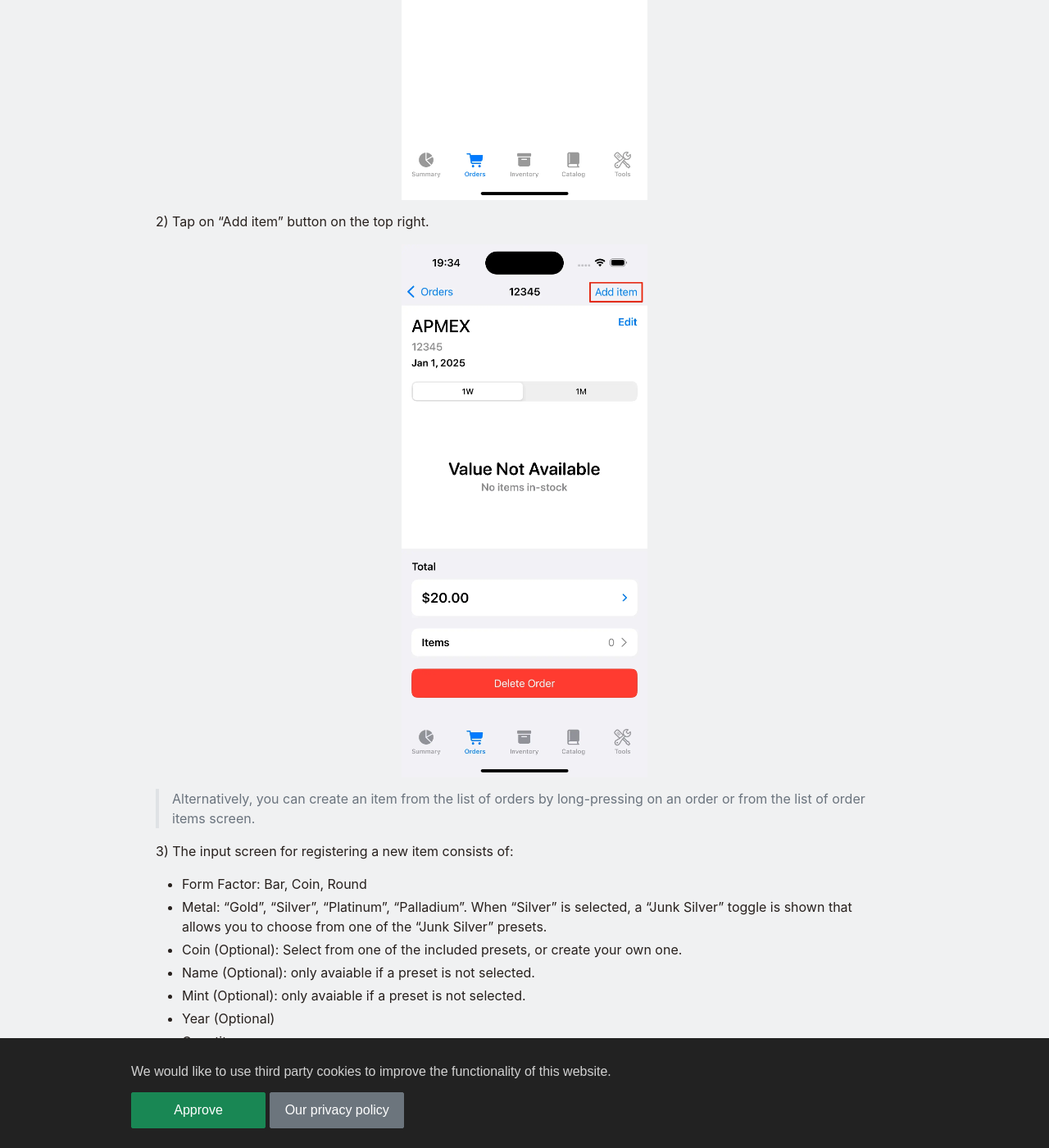
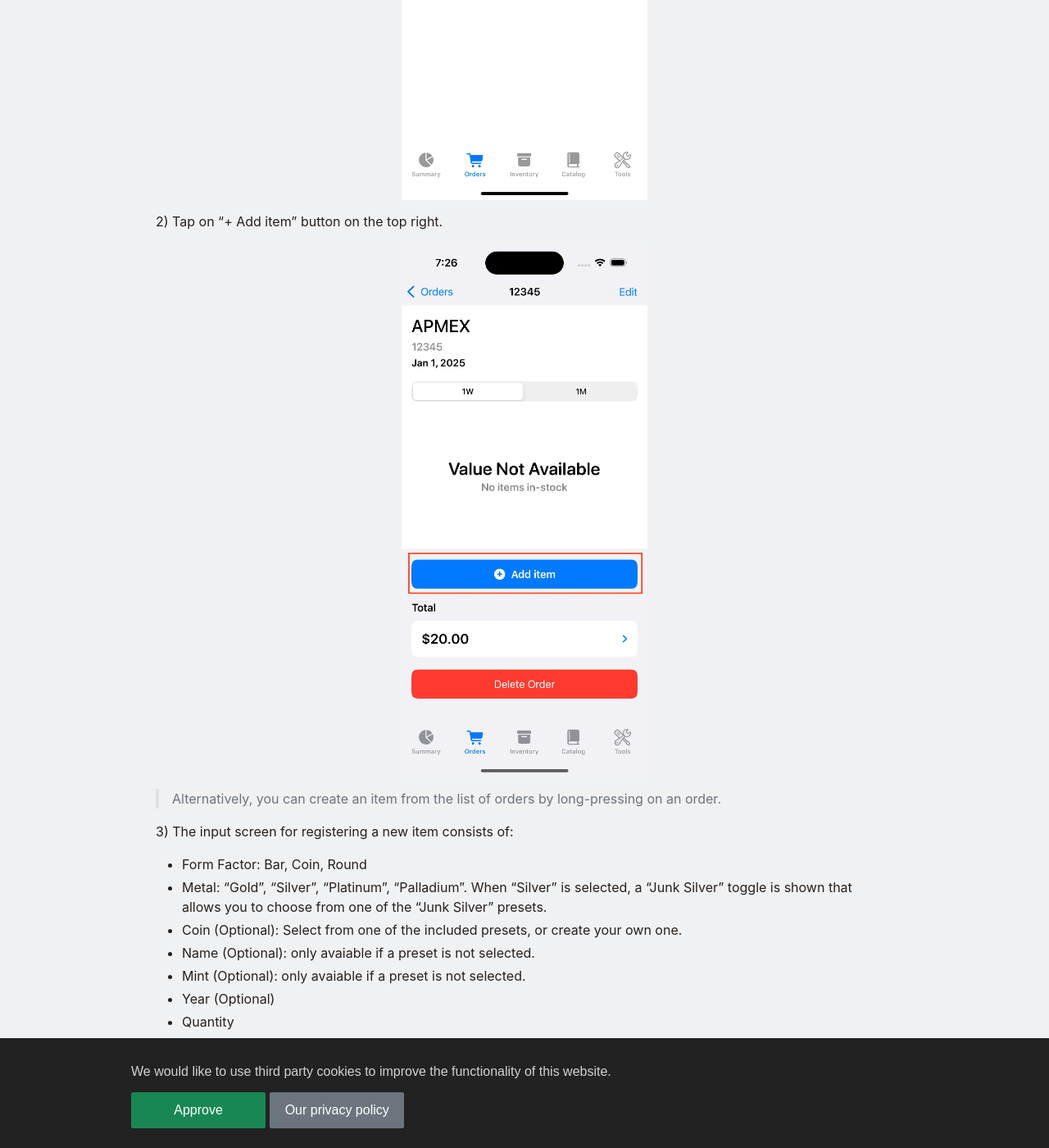
Before and after one commit to Precious-Metals-Manager/precious-metals-manager-landing-page, a Jekyll site: the page built from _getting-started/create-item.md, in a window 1280 px wide and 1400 px high, scrolled down 879 px. Shown: the whole window at 82% size. Built offline with Jekyll 4.4.1, drawn with Linux system fonts in a browser that asks for light colours; cached includes are drawn as plain includes; nearby versions of some CDN libraries.

Commit message:
Update create item screenshots

```diff
--- a/_getting-started/create-item.md
+++ b/_getting-started/create-item.md
@@ -16,14 +16,14 @@
    data_dark="/assets/images/dark/orders_one_order_dark.webp"
    alt="Tap on order" %}
 
-2) Tap on "Add item" button on the top right.
+2) Tap on "+ Add item" button on the top right.
 
 {% include theme-image.html
    data_light="/assets/images/light/add_order_button_light.webp"
    data_dark="/assets/images/dark/add_order_button_dark.webp"
    alt="Add item button" %}
 
-> Alternatively, you can create an item from the list of orders by long-pressing on an order or from the list of order items screen.
+> Alternatively, you can create an item from the list of orders by long-pressing on an order.
 
 3) The input screen for registering a new item consists of:
 
```
Also changed, not shown: assets/images/dark/add_order_button_dark.webp, assets/images/dark/order_details_dark.webp, assets/images/light/add_order_button_light.webp, assets/images/light/order_details_light.webp.
